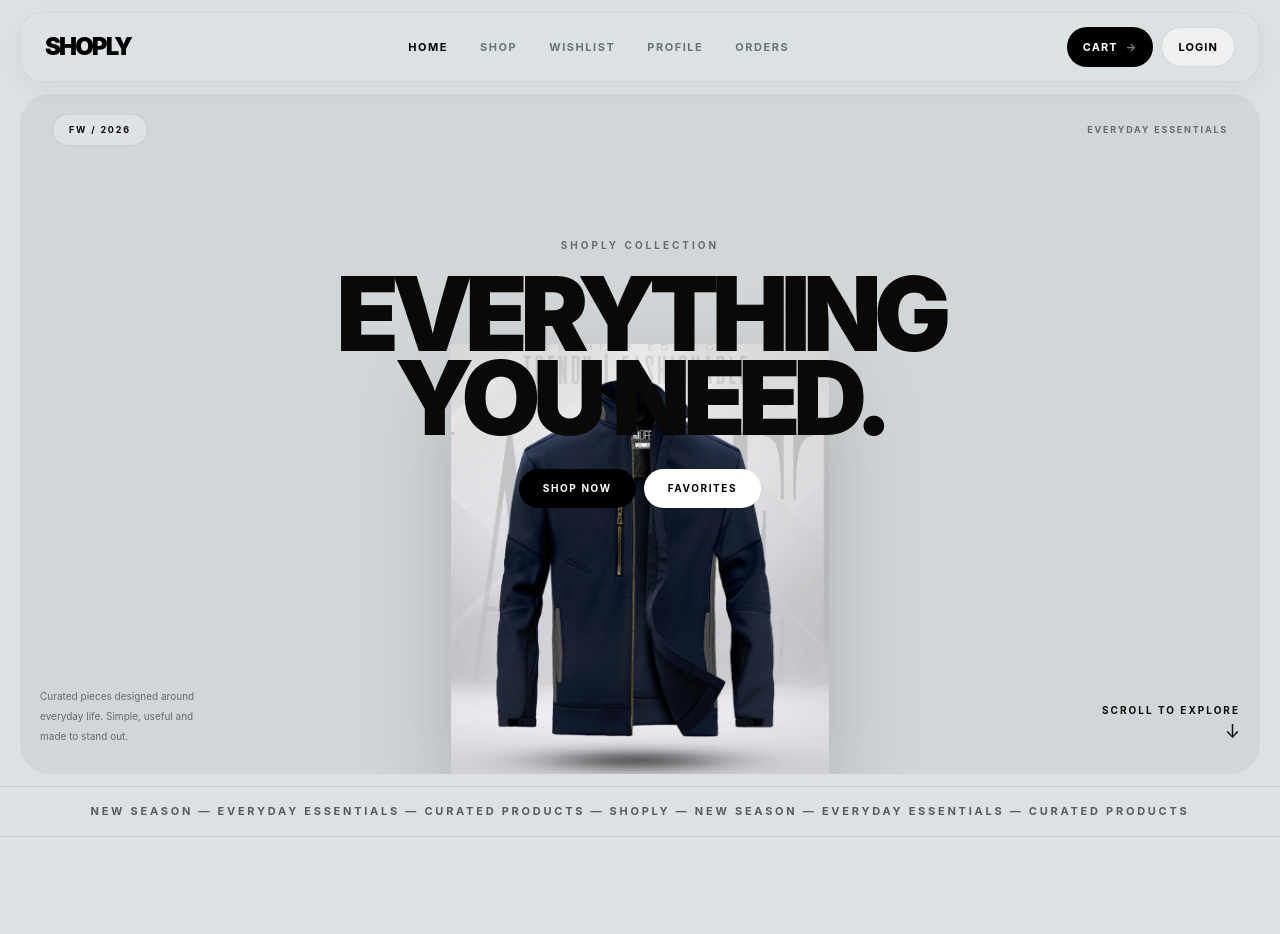
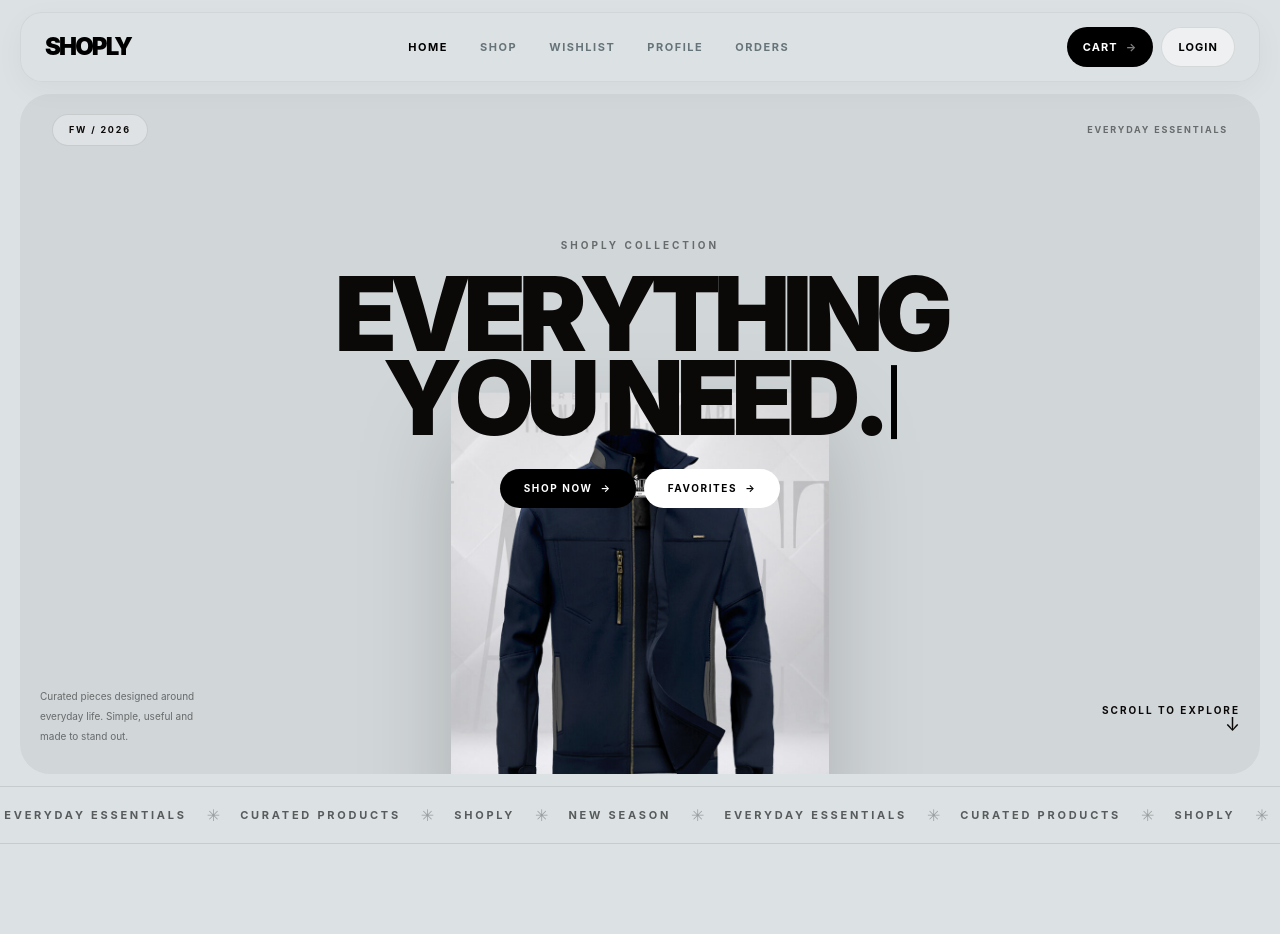
Before and after one commit to saiful-aj18/fullstack-e-commerce, a React (Vite) app in the folder client/: page / in a window 1280 px wide. Shown: the top 934 px of the page. Built offline with nearby package versions, Linux system fonts and the light colour scheme; no server answers.

Commit message:
Update: add GSAP animation and implement marquee effect in Home page

```diff
--- a/client/package.json
+++ b/client/package.json
@@ -12,6 +12,7 @@
   "dependencies": {
     "@tailwindcss/vite": "^4.3.3",
     "axios": "^1.20.0",
+    "gsap": "^3.15.0",
     "react": "^19.2.8",
     "react-dom": "^19.2.8",
     "react-router-dom": "^7.18.3",
--- a/client/src/components/home/Hero.jsx
+++ b/client/src/components/home/Hero.jsx
@@ -1,16 +1,225 @@
 import { Link } from "react-router-dom";
+import { useEffect, useRef } from "react";
+import gsap from "gsap";
+
 import heroImage from "../../assets/hero.png";
-//import Container from "../common/Container";
 
 function Hero() {
+  const sectionRef = useRef(null);
+  const metaRef = useRef(null);
+  const labelRef = useRef(null);
+  const titleRef = useRef(null);
+  const cursorRef = useRef(null);
+  const buttonsRef = useRef(null);
+  const imageRef = useRef(null);
+  const sideLeftRef = useRef(null);
+  const sideRightRef = useRef(null);
+
+  useEffect(() => {
+    const ctx = gsap.context(() => {
+      const titleChars = titleRef.current?.querySelectorAll(".hero-char");
+
+      // Initial states
+      gsap.set(
+        [
+          metaRef.current,
+          labelRef.current,
+          buttonsRef.current,
+          imageRef.current,
+          sideLeftRef.current,
+          sideRightRef.current,
+        ],
+        {
+          opacity: 0,
+        }
+      );
+
+      gsap.set(
+        [
+          labelRef.current,
+          buttonsRef.current,
+          sideLeftRef.current,
+          sideRightRef.current,
+        ],
+        {
+          y: 20,
+        }
+      );
+
+      gsap.set(imageRef.current, {
+        y: 50,
+        scale: 0.92,
+      });
+
+      gsap.set(titleChars, {
+        opacity: 0,
+      });
+
+      gsap.set(cursorRef.current, {
+        opacity: 1,
+      });
+
+      // Main timeline
+      const tl = gsap.timeline({
+        defaults: {
+          ease: "power3.out",
+        },
+      });
+
+      // Top meta
+      tl.to(metaRef.current, {
+        opacity: 1,
+        duration: 0.6,
+      });
+
+      // Collection label
+      tl.to(
+        labelRef.current,
+        {
+          opacity: 1,
+          y: 0,
+          duration: 0.6,
+        },
+        "-=0.3"
+      );
+
+      // Typewriter animation
+      if (titleChars?.length) {
+        tl.to(
+          titleChars,
+          {
+            opacity: 1,
+            duration: 0.045,
+            stagger: 0.055,
+            ease: "none",
+          },
+          "-=0.15"
+        );
+      }
+
+      // Cursor blink after typing
+      tl.to(
+        cursorRef.current,
+        {
+          opacity: 0,
+          duration: 0.35,
+          repeat: 2,
+          yoyo: true,
+          ease: "power1.inOut",
+        },
+        "-=0.1"
+      );
+
+      // Buttons
+      tl.to(
+        buttonsRef.current,
+        {
+          opacity: 1,
+          y: 0,
+          duration: 0.65,
+        },
+        "-=0.1"
+      );
+
+      // Product image
+      tl.to(
+        imageRef.current,
+        {
+          opacity: 1,
+          y: 0,
+          scale: 1,
+          duration: 1,
+          ease: "power3.out",
+        },
+        "-=0.4"
+      );
+
+      // Side information
+      tl.to(
+        [sideLeftRef.current, sideRightRef.current],
+        {
+          opacity: 1,
+          y: 0,
+          duration: 0.6,
+          stagger: 0.1,
+        },
+        "-=0.5"
+      );
+
+      // Continuous image floating
+      gsap.to(imageRef.current, {
+        y: -8,
+        duration: 2.5,
+        ease: "sine.inOut",
+        repeat: -1,
+        yoyo: true,
+        delay: 1.2,
+      });
+
+      // Cursor blinking continuously
+      gsap.to(cursorRef.current, {
+        opacity: 0,
+        duration: 0.55,
+        repeat: -1,
+        yoyo: true,
+        ease: "steps(1)",
+        delay: 1.5,
+      });
+
+      // Button hover animation
+      const buttons = buttonsRef.current?.querySelectorAll("a");
+
+      buttons?.forEach((button) => {
+        const arrow = button.querySelector(".button-arrow");
+
+        button.addEventListener("mouseenter", () => {
+          gsap.to(button, {
+            scale: 1.05,
+            duration: 0.3,
+            ease: "power2.out",
+          });
+
+          if (arrow) {
+            gsap.to(arrow, {
+              x: 3,
+              duration: 0.25,
+            });
+          }
+        });
+
+        button.addEventListener("mouseleave", () => {
+          gsap.to(button, {
+            scale: 1,
+            duration: 0.3,
+            ease: "power2.out",
+          });
+
+          if (arrow) {
+            gsap.to(arrow, {
+              x: 0,
+              duration: 0.25,
+            });
+          }
+        });
+      });
+    }, sectionRef);
+
+    return () => ctx.revert();
+  }, []);
+
   return (
-    <section className="px-3 pb-3 pt-3 sm:px-5">
+    <section
+      ref={sectionRef}
+      className="px-3 pb-3 pt-3 sm:px-5"
+    >
       <div className="mx-auto max-w-[1500px] overflow-hidden rounded-[30px] bg-[#d1d6d8]">
-
         <div className="relative min-h-[680px] overflow-hidden">
 
           {/* Top meta */}
-          <div className="absolute left-5 right-5 top-5 z-10 flex items-center justify-between sm:left-8 sm:right-8">
+          <div
+            ref={metaRef}
+            className="absolute left-5 right-5 top-5 z-10 flex items-center justify-between sm:left-8 sm:right-8"
+          >
             <span className="rounded-full border border-black/10 bg-white/30 px-4 py-2 text-[9px] font-bold uppercase tracking-[0.2em]">
               FW / 2026
             </span>
@@ -23,55 +232,114 @@ function Hero() {
           {/* Main title */}
           <div className="relative z-10 px-5 pt-32 text-center sm:px-8 sm:pt-36">
 
-            <p className="mb-5 text-[10px] font-bold uppercase tracking-[0.3em] text-black/50">
+            {/* Collection label */}
+            <p
+              ref={labelRef}
+              className="mb-5 text-[10px] font-bold uppercase tracking-[0.3em] text-black/50"
+            >
               SHOPLY COLLECTION
             </p>
 
-            <h1 className="mx-auto max-w-[1050px] text-[clamp(48px,8vw,118px)] font-black uppercase leading-[0.82] tracking-[-0.075em]">
-              Everything
-              <br />
-              You Need.
+            {/* Animated heading */}
+            <h1
+              ref={titleRef}
+              className="mx-auto max-w-[1050px] text-[clamp(48px,8vw,118px)] font-black uppercase leading-[0.82] tracking-[-0.075em]"
+              aria-label="Everything You Need."
+            >
+              {/* First line */}
+              <span className="block">
+                {"Everything".split("").map((char, index) => (
+                  <span
+                    key={`everything-${index}`}
+                    className="hero-char inline-block"
+                  >
+                    {char}
+                  </span>
+                ))}
+              </span>
+
+              {/* Second line */}
+              <span className="block">
+                {"You Need.".split("").map((char, index) => (
+                  <span
+                    key={`you-need-${index}`}
+                    className="hero-char inline-block"
+                  >
+                    {char === " " ? "\u00A0" : char}
+                  </span>
+                ))}
+
+                {/* Typewriter cursor */}
+                <span
+                  ref={cursorRef}
+                  className="ml-2 inline-block h-[0.72em] w-[5px] translate-y-[0.04em] bg-black align-baseline sm:w-[6px]"
+                  aria-hidden="true"
+                />
+              </span>
             </h1>
 
-            <div className="mt-7 flex justify-center gap-2">
+            {/* Buttons */}
+            <div
+              ref={buttonsRef}
+              className="mt-7 flex justify-center gap-2"
+            >
               <Link
                 to="/products"
-                className="rounded-full bg-black px-6 py-3 text-[10px] font-bold uppercase tracking-[0.16em] text-white transition hover:scale-105"
+                className="group flex items-center gap-2 rounded-full bg-black px-6 py-3 text-[10px] font-bold uppercase tracking-[0.16em] text-white"
               >
                 Shop now
+                <span className="button-arrow inline-block transition-transform">
+                  →
+                </span>
               </Link>
 
               <Link
                 to="/wishlist"
-                className="rounded-full bg-white px-6 py-3 text-[10px] font-bold uppercase tracking-[0.16em] text-black transition hover:scale-105"
+                className="group flex items-center gap-2 rounded-full bg-white px-6 py-3 text-[10px] font-bold uppercase tracking-[0.16em] text-black"
               >
                 Favorites
+                <span className="button-arrow inline-block transition-transform">
+                  →
+                </span>
               </Link>
             </div>
           </div>
 
           {/* Product visual */}
-         <div className="absolute bottom-0 left-1/2 h-[360px] w-[75%] -translate-x-1/2 sm:h-[430px] sm:w-[60%]">
-         <img
-          src={heroImage}
-           alt="Featured Shoply product"
-            className="h-full w-full object-contain object-bottom drop-shadow-[0_35px_45px_rgba(0,0,0,0.18)] transition duration-700 hover:scale-105"
+          <div
+            ref={imageRef}
+            className="absolute bottom-0 left-1/2 h-[360px] w-[75%] -translate-x-1/2 sm:h-[430px] sm:w-[60%]"
+          >
+            <img
+              src={heroImage}
+              alt="Featured Shoply product"
+              className="h-full w-full object-contain object-bottom drop-shadow-[0_35px_45px_rgba(0,0,0,0.18)] transition duration-700 hover:scale-105"
             />
-         </div>
+          </div>
 
-          {/* Side text */}
-          <div className="absolute bottom-7 left-5 hidden max-w-[180px] sm:block">
+          {/* Left side text */}
+          <div
+            ref={sideLeftRef}
+            className="absolute bottom-7 left-5 hidden max-w-[180px] sm:block"
+          >
             <p className="text-[10px] leading-5 text-black/50">
               Curated pieces designed around everyday life.
               Simple, useful and made to stand out.
             </p>
           </div>
 
-          <div className="absolute bottom-7 right-5 hidden text-right sm:block">
+          {/* Right side text */}
+          <div
+            ref={sideRightRef}
+            className="absolute bottom-7 right-5 hidden text-right sm:block"
+          >
             <p className="text-[10px] font-bold uppercase tracking-[0.2em]">
               Scroll to explore
             </p>
-            <span className="text-lg">↓</span>
+
+            <span className="inline-block text-lg animate-bounce">
+              ↓
+            </span>
           </div>
 
         </div>
--- a/client/src/pages/Home.jsx
+++ b/client/src/pages/Home.jsx
@@ -13,10 +13,53 @@ function Home() {
 
       {/* Marquee */}
       <section className="overflow-hidden border-y border-black/10 bg-[#dce2e4] py-4">
-        <div className="whitespace-nowrap text-center text-[11px] font-bold uppercase tracking-[0.25em] text-black/60">
-          New Season — Everyday Essentials — Curated Products — Shoply —
-          New Season — Everyday Essentials — Curated Products
-        </div>
+    <div className="flex w-max animate-marquee whitespace-nowrap">
+    {/* First text */}
+    <div className="flex shrink-0 items-center">
+      <span className="px-5 text-[11px] font-bold uppercase tracking-[0.25em] text-black/60">
+        New Season
+      </span>
+      <span className="text-black/30">✳</span>
+
+      <span className="px-5 text-[11px] font-bold uppercase tracking-[0.25em] text-black/60">
+        Everyday Essentials
+      </span>
+      <span className="text-black/30">✳</span>
+
+      <span className="px-5 text-[11px] font-bold uppercase tracking-[0.25em] text-black/60">
+        Curated Products
+      </span>
+      <span className="text-black/30">✳</span>
+
+      <span className="px-5 text-[11px] font-bold uppercase tracking-[0.25em] text-black/60">
+        Shoply
+      </span>
+      <span className="text-black/30">✳</span>
+    </div>
+
+    {/* Duplicate for seamless loop */}
+    <div className="flex shrink-0 items-center" aria-hidden="true">
+      <span className="px-5 text-[11px] font-bold uppercase tracking-[0.25em] text-black/60">
+        New Season
+      </span>
+      <span className="text-black/30">✳</span>
+
+      <span className="px-5 text-[11px] font-bold uppercase tracking-[0.25em] text-black/60">
+        Everyday Essentials
+      </span>
+      <span className="text-black/30">✳</span>
+
+      <span className="px-5 text-[11px] font-bold uppercase tracking-[0.25em] text-black/60">
+        Curated Products
+      </span>
+      <span className="text-black/30">✳</span>
+
+      <span className="px-5 text-[11px] font-bold uppercase tracking-[0.25em] text-black/60">
+        Shoply
+      </span>
+      <span className="text-black/30">✳</span>
+      </div>
+      </div>
       </section>
 
       <CategorySection />
```
Also changed, not shown: client/src/App.css (+15 -0 lines), 1 other file (tests, documents, lock files or other folders).
